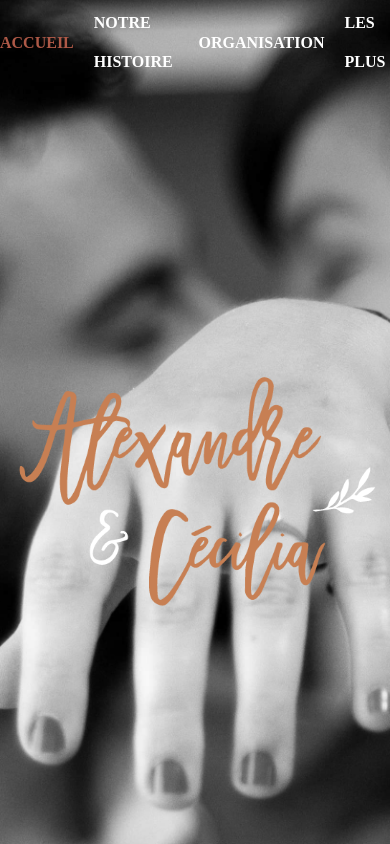
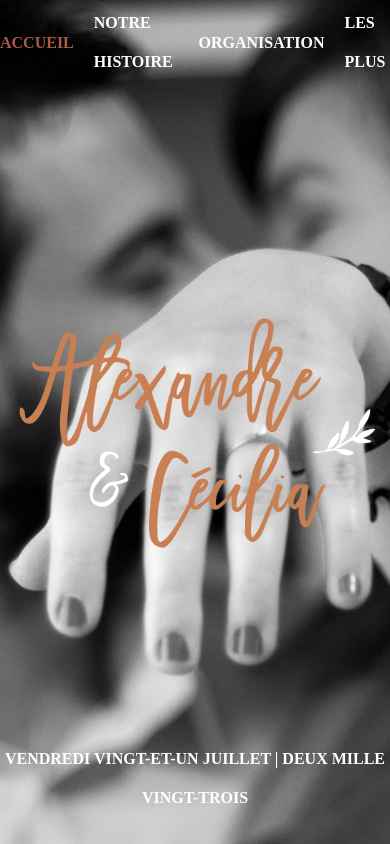
Before and after one commit to Cecilia-Giusti/wedding, a React (Create React App) app: page /#/ in a window 390 px wide. Shown: the top 844 px of the page. Built offline with nearby package versions, Linux system fonts and the light colour scheme; a web font is replaced by a local one.

Commit message:
fix: heigth to main section

```diff
--- a/src/styles/layout/_header.scss
+++ b/src/styles/layout/_header.scss
@@ -1,6 +1,6 @@
 .header {
     width: 100%;
-    height: 10vh;
+     height: 10vh;
     position: fixed;
     z-index: 300;
     background: linear-gradient(180deg, #000000 0%, rgba(0, 0, 0, 0.380208) 40.63%, rgba(0, 0, 0, 0.183434) 62.5%, rgba(0, 0, 0, 0) 83.85%);
--- a/src/styles/pages/_history.scss
+++ b/src/styles/pages/_history.scss
@@ -15,7 +15,7 @@
     }
     @media screen and (max-width:500px) {
         background: url("./assets/images/history-extra-small.jpg") no-repeat left/cover;
-        height: 120vh;
+        min-height: 100vh;
 
     }
 
--- a/src/styles/pages/_home.scss
+++ b/src/styles/pages/_home.scss
@@ -5,7 +5,8 @@
     width: 100%;
 
     @media screen and (max-width:600px) {
-        height: 120vh;
+        min-height: 100vh;
+
     }
 
 
--- a/src/styles/utils/_settings.scss
+++ b/src/styles/utils/_settings.scss
@@ -13,7 +13,7 @@
     margin: 0 auto;
     overflow-x: hidden;
     @media screen and (max-width: 500px) {
-       min-height: 120vh;
+       min-height: 100vh;
   }
   }
 
```
Also changed, not shown: public/style_compressed.css, 1 other file (tests, documents, lock files or other folders).
